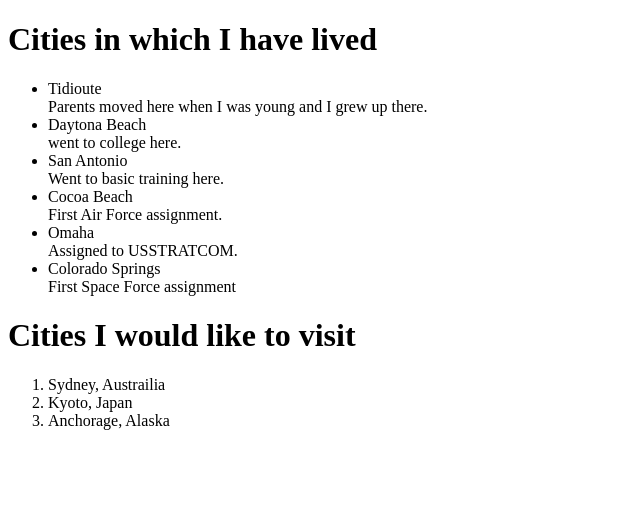
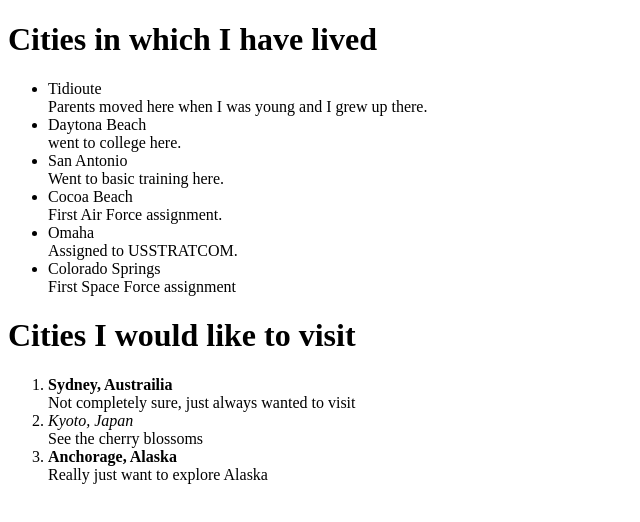
Before and after one commit to TardigradeTyrs/ExerciseHtml1, a plain HTML site: page index.html in a window 1280 px wide. Shown: the whole page, without its empty margins (0-640 px from the left). Drawn offline with Linux system fonts and the light colour scheme.

Commit message:
added strong and emphasized

```diff
--- a/index.html
+++ b/index.html
@@ -13,9 +13,9 @@
       </ul>
       <h1> Cities I would like to visit </h1>
       <ol>
-        <li> Sydney, Austrailia </li>
-        <li> Kyoto, Japan </li>
-        <li> Anchorage, Alaska </li>
+        <li> <strong>Sydney, Austrailia </strong> </li> <span class = "why"> Not completely sure, just always wanted to visit </span>
+        <li> <em> Kyoto, Japan </em></li> <span class = "why"> See the cherry blossoms </span>
+        <li> <strong> Anchorage, Alaska </strong> </li> <span class = "why"> Really just want to explore Alaska </span>
       </ol>
 
     </head>
```
